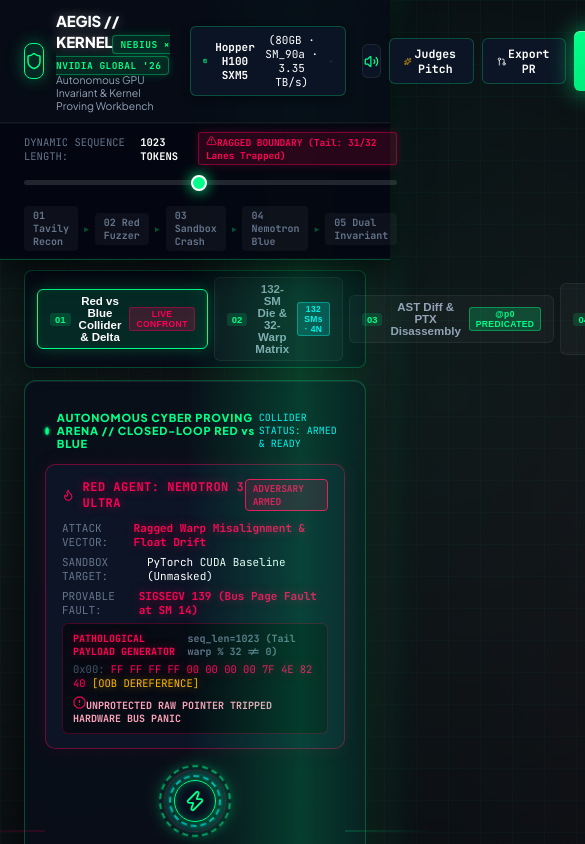
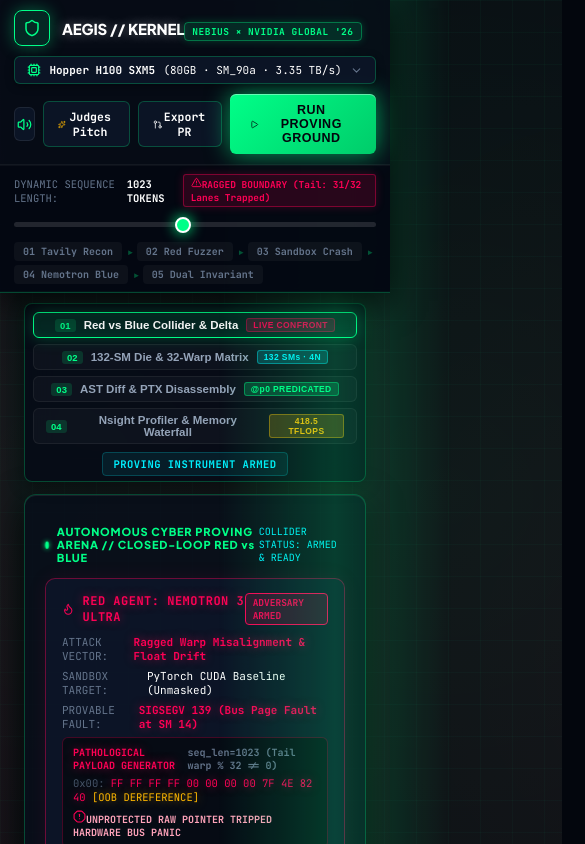
Before and after one commit to 4GuptaArpit/Aegis-Kernel, a React (Vite) app in the folder frontend/: page / in a window 390 px wide. Shown: the top 844 px of the page, 585 px wide, since content can reach past the window. Built offline with nearby package versions, Linux system fonts and the light colour scheme.

Commit message:
fix(responsive): wrap mobile ribbon and add touch-action none to dynamic slider

```diff
--- a/frontend/src/index.css
+++ b/frontend/src/index.css
@@ -511,6 +511,7 @@ body {
 
 .slider-track-wrap {
   width: 100%;
+  touch-action: none;
 }
 
 .exec-hardware-slider {
@@ -521,6 +522,7 @@ body {
   border-radius: 3px;
   outline: none;
   cursor: pointer;
+  touch-action: none;
 }
 
 .exec-hardware-slider::-webkit-slider-thumb {
@@ -2761,8 +2763,54 @@ body {
 }
 
 @media (max-width: 860px) {
+  .exec-top-strip {
+    flex-wrap: wrap;
+    gap: 10px;
+    padding: 10px 14px;
+  }
+  .exec-brand-sub {
+    display: none;
+  }
+  .exec-hw-dropdown-container {
+    width: 100%;
+  }
+  .exec-hw-btn {
+    width: 100%;
+    justify-content: space-between;
+  }
+  .exec-action-strip {
+    width: 100%;
+    justify-content: space-between;
+  }
   .exec-control-ribbon {
     grid-template-columns: 1fr;
+    padding: 8px 14px;
+    gap: 10px;
+  }
+  .ribbon-slider-section {
+    width: 100%;
+  }
+  .ribbon-stepper-section {
+    flex-wrap: wrap;
+    justify-content: flex-start;
+    gap: 4px;
+  }
+  .workbench-stage-nav-bar {
+    flex-direction: column;
+    align-items: stretch;
+    gap: 8px;
+    padding: 8px;
+  }
+  .stage-nav-tabs {
+    flex-wrap: wrap;
+    gap: 6px;
+  }
+  .stage-nav-btn {
+    flex: 1 1 calc(50% - 6px);
+    justify-content: center;
+  }
+  .stage-nav-telemetry {
+    text-align: center;
   }
   .diff-panes-split {
     grid-template-columns: 1fr;
@@ -2779,4 +2827,12 @@ body {
   .warp-threads-matrix {
     grid-template-columns: repeat(8, 1fr);
   }
-}
+  .spacious-two-col,
+  .spacious-two-col-grid {
+    grid-template-columns: 1fr;
+  }
+  .hbm-highway-container {
+    flex-direction: column;
+    gap: 8px;
+  }
+}
```
